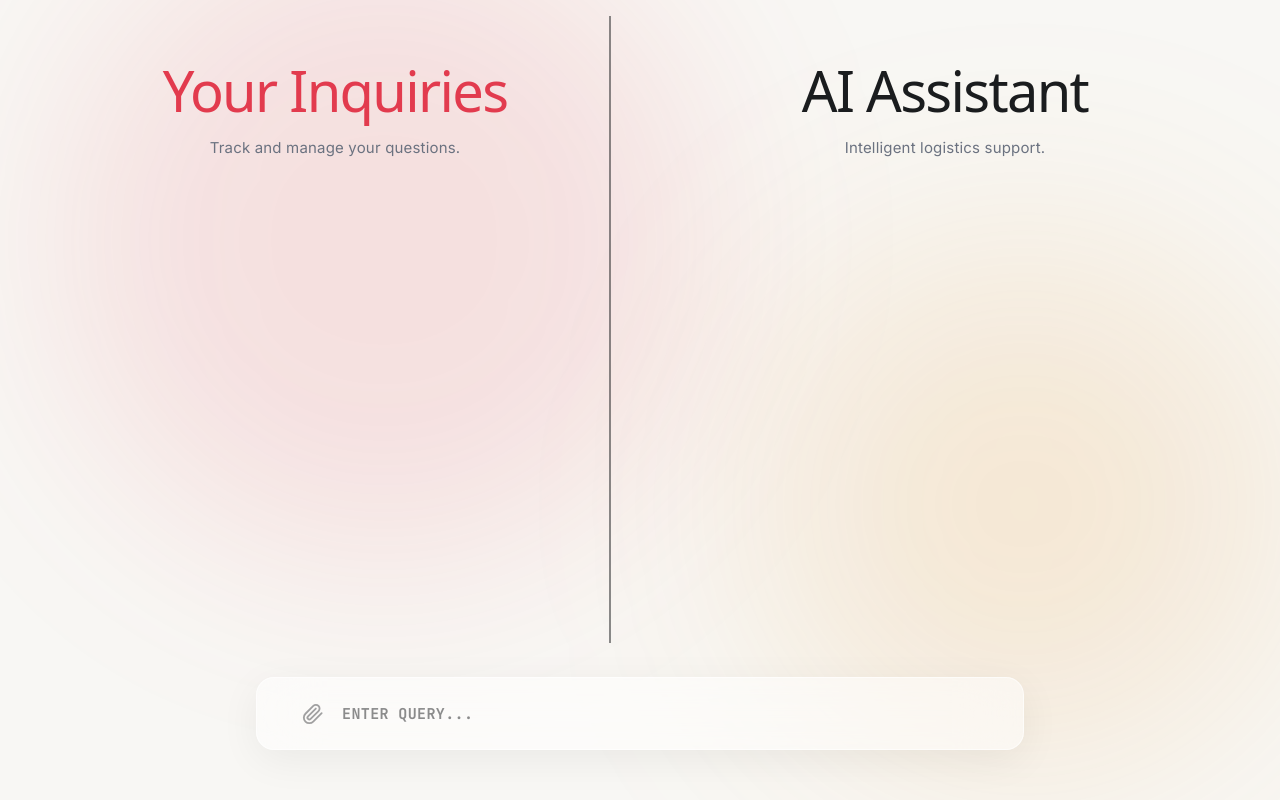
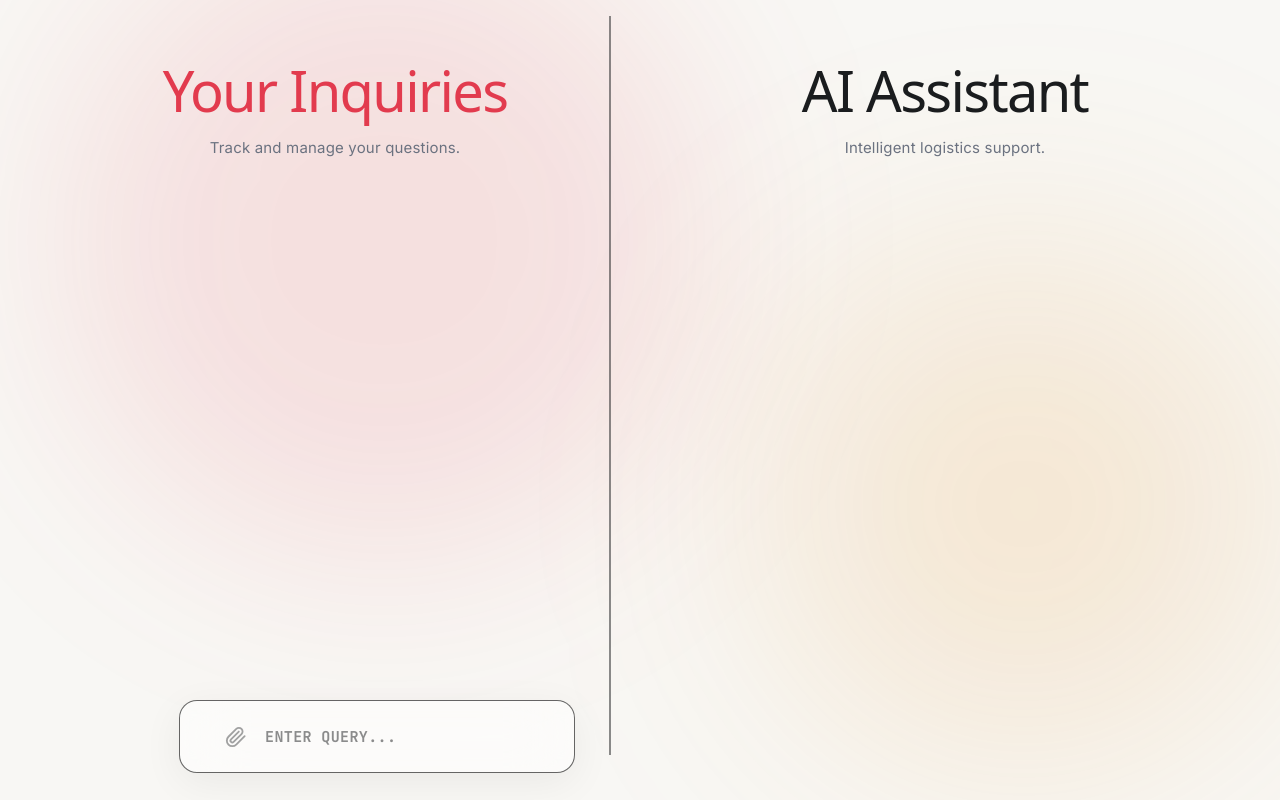
Before and after one commit to SORAAAAAAAAA/assistant-bot, a React (Vite) app in the folder frontend/: page / in a window 1280 px wide. Built offline with nearby package versions, Linux system fonts and the light colour scheme.

Commit message:
fix: changed chat composer position
fix chat ui

```diff
--- a/frontend/src/components/AttachmentPreview.tsx
+++ b/frontend/src/components/AttachmentPreview.tsx
@@ -9,7 +9,7 @@ export const AttachmentPreview: FC<AttachmentPreviewProps> = ({ files, onClear }
   if (files.length === 0) return null
 
   return (
-    <div className="absolute -top-12 left-0 flex gap-2 animate-[popIn_0.3s_ease_forwards]">
+    <div className="absolute -top-12 left-0 left-auto flex gap-2 animate-[popIn_0.3s_ease_forwards]">
       {files.map((file, i) => (
         <div
           key={i}
@@ -18,7 +18,7 @@ export const AttachmentPreview: FC<AttachmentPreviewProps> = ({ files, onClear }
           <span className="font-bold text-[#E23B4E]">Attached:</span> {file.name}
           <button
             onClick={onClear}
-            className="hover:text-red-500 ml-1"
+            className="hover:text-red-500 ml-1 cursor-pointer"
           >
             ×
           </button>
--- a/frontend/src/components/MessageBubble.tsx
+++ b/frontend/src/components/MessageBubble.tsx
@@ -23,7 +23,7 @@ export const MessageBubble: FC<MessageBubbleProps> = ({
     return (
       <div className="w-[85%] shrink-0 animate-[popIn_0.35s_cubic-bezier(0.2,0.8,0.2,1)_forwards]">
         <div
-          className="bg-[#E23B4E] text-white px-6 py-5 rounded-[24px_24px_4px_24px] text-[15px] shadow-[0_4px_15px_rgba(226,59,78,0.15)] leading-[1.4] cursor-pointer relative bill-change-transform transition-[transform_0.5s_cubic-bezier(0.34,1.56,0.64,1),box-shadow_0.4s_ease] hover:-translate-y-[10px] hover:scale-[1.03] hover:shadow-[0_25px_45px_rgba(0,0,0,0.12)] hover:z-50 active:!translate-y-[-4px] active:!scale-[0.96] active:!duration-100 active:!ease-linear"
+          className="bg-[#E23B4E] text-white px-6 py-5 rounded-[24px_24px_4px_24px] text-[15px] shadow-[0_4px_15px_rgba(226,59,78,0.15)] leading-[1.4] cursor-pointer relative bill-change-transform transition-[transform_0.5s_cubic-bezier(0.34,1.56,0.64,1),box-shadow_0.4s_ease] hover:-translate-y-[10px] hover:scale-[1.03] hover:shadow-[0_25px_45px_rgba(0,0,0,0.12)] hover:z-50 active:!translate-y-[-4px] active:!scale-[0.96] active:!duration-100 active:!ease-linear break-words whitespace-normal"
           onClick={() => onJump?.(message.relatedId)}
         >
           {message.content}
@@ -51,7 +51,7 @@ export const MessageBubble: FC<MessageBubbleProps> = ({
       className="w-[90%] shrink-0 relative animate-[popIn_0.35s_cubic-bezier(0.2,0.8,0.2,1)_forwards]"
     >
       <div
-        className={`bg-white/45 backdrop-blur-[24px] p-7 rounded-[24px_24px_24px_4px] text-[15px] text-[#1A1C1E] shadow-[0_8px_32px_rgba(0,0,0,0.05)] leading-[1.6] relative border border-white/50 will-change-transform transition-[transform_0.5s_cubic-bezier(0.34,1.56,0.64,1),box-shadow_0.4s_ease] hover:-translate-y-[10px] hover:scale-[1.03] hover:shadow-[0_25px_45px_rgba(0,0,0,0.12)] hover:z-50 active:!translate-y-[-4px] active:!scale-[0.96] active:!duration-100 active:!ease-linear ${
+        className={`bg-white/45 backdrop-blur-[24px] p-7 rounded-[24px_24px_24px_4px] text-[15px] text-[#1A1C1E] shadow-[0_8px_32px_rgba(0,0,0,0.05)] leading-[1.6] relative border border-white/50 will-change-transform transition-[transform_0.5s_cubic-bezier(0.34,1.56,0.64,1),box-shadow_0.4s_ease] hover:-translate-y-[10px] hover:scale-[1.03] hover:shadow-[0_25px_45px_rgba(0,0,0,0.12)] hover:z-50 active:!translate-y-[-4px] active:!scale-[0.96] active:!duration-100 active:!ease-linear break-words whitespace-normal ${
           highlighted ? 'border-transparent' : 'border-white/50'
         }`}
       >
--- a/frontend/src/components/MessageComposer.tsx
+++ b/frontend/src/components/MessageComposer.tsx
@@ -31,7 +31,7 @@ export const MessageComposer: FC<MessageComposerProps> = ({
   }
 
   return (
-    <div className="group absolute bottom-[50px] left-1/2 -translate-x-1/2 w-3/5 max-w-[900px] z-[100]">
+    <div className="group w-[85%] relative mt-4 ml-auto px-8">
       <AttachmentPreview
         files={attachedFiles}
         onClear={() => onFileSelect([])}
@@ -39,7 +39,7 @@ export const MessageComposer: FC<MessageComposerProps> = ({
 
       <div
         className={`relative bg-white/50 backdrop-blur-[30px] px-10 py-5 rounded-2xl shadow-[0_10px_40px_rgba(0,0,0,0.06)] flex items-center border cursor-text will-change-transform transition-[transform_0.4s_cubic-bezier(0.34,1.56,0.64,1),box-shadow_0.4s_ease,background_0.3s_ease] group-hover:-translate-y-[3px] group-hover:scale-[1.008] group-hover:shadow-[0_15px_30px_rgba(0,0,0,0.08)] group-active:!translate-y-[-1px] group-active:!scale-[0.995] group-active:!duration-100 group-active:!ease-linear group-focus-within:-translate-y-[3px] group-focus-within:scale-[1.008] group-focus-within:shadow-[0_15px_35px_rgba(226,59,78,0.12)] ${
-          isTyping ? 'border-transparent' : 'border-white/60'
+          isTyping ? 'border-transparent' : 'border-black/60'
         }`}
         onClick={() => inputRef.current?.focus()}
       >
--- a/frontend/src/pages/chat.tsx
+++ b/frontend/src/pages/chat.tsx
@@ -77,12 +77,12 @@ export default function LogisticsChat() {
         @keyframes popIn { 0% { opacity: 0; transform: translateY(12px) scale(0.98); } 100% { opacity: 1; transform: translateY(0) scale(1); } }
       `}</style>
 
-      <div className="grid grid-cols-2 h-full w-full max-w-[1440px] mx-auto px-[60px] pt-10 pb-[160px] gap-[60px] relative z-[1] box-border">
+      <div className="grid grid-cols-2 h-full w-full max-w-[1440px] mx-auto px-[60px] pt-10 gap-[60px] relative z-[1] box-border">
         {/* DIVIDER LINE */}
-        <div className="absolute top-3.5 bottom-35 w-px bg-[#1A1C1E] -translate-x-1/2" style={{ left: 'calc(50% - 30px)' }} />
+        <div className="absolute top-3.5 bottom-10 w-px bg-[#1A1C1E] -translate-x-1/2" style={{ left: 'calc(50% - 30px)' }} />
 
         {/* LEFT COLUMN - User Messages */}
-        <div className="flex flex-col min-h-0">
+        <div className="flex flex-col min-h-0 pb-6">
           <ChatHeader
             title="Your Inquiries"
             subtitle="Track and manage your questions."
@@ -92,6 +92,16 @@ export default function LogisticsChat() {
             variant="user"
             onJump={jumpToResponse}
             scrollRef={userScrollRef}
+          />
+          <MessageComposer
+            input={input}
+            attachedFiles={attachedFiles}
+            isTyping={isTyping}
+            onSend={handleSend}
+            onFileSelect={setAttachedFiles}
+            onInputChange={setInput}
+            fileInputRef={fileInputRef}
+            inputRef={composerInputRef}
           />
         </div>
 
@@ -109,21 +119,10 @@ export default function LogisticsChat() {
             scrollRef={aiScrollRef}
           />
           {isTyping && (
-            <div className="text-xs text-[#6B7280] pl-2.5 font-semibold font-['JetBrains_Mono',monospace]">THINKING...</div>
+            <div className="text-xs text-[#6B7280] py-5 pl-2.5 font-semibold font-['JetBrains_Mono',monospace]">THINKING...</div>
           )}
         </div>
       </div>
-
-      <MessageComposer
-        input={input}
-        attachedFiles={attachedFiles}
-        isTyping={isTyping}
-        onSend={handleSend}
-        onFileSelect={setAttachedFiles}
-        onInputChange={setInput}
-        fileInputRef={fileInputRef}
-        inputRef={composerInputRef}
-      />
     </div>
   );
 }
```
